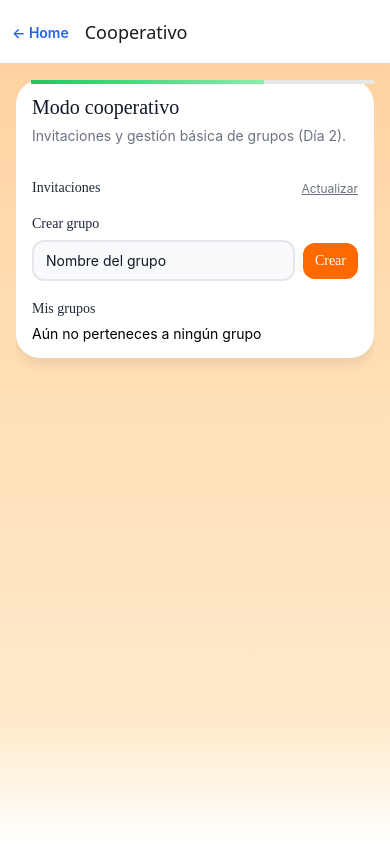
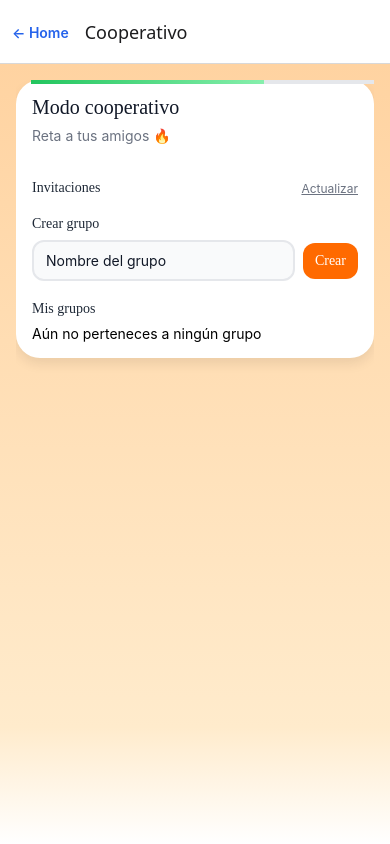
Before and after one commit to claudiomavi/habbits-app, a React Native app: screen /Cooperative in a window 390 px wide. Built offline with nearby package versions, Linux system fonts and the light colour scheme; a web font is replaced by a local one.

Commit message:
UPDATED SUBTITLE

```diff
--- a/src/components/templates/CooperativeTemplate.jsx
+++ b/src/components/templates/CooperativeTemplate.jsx
@@ -117,9 +117,7 @@ export function CooperativeTemplate() {
 			>
 				<CardContainer>
 					<Text style={styles.title}>Modo cooperativo</Text>
-					<Text style={styles.subtitle}>
-						Invitaciones y gestión básica de grupos (Día 2).
-					</Text>
+					<Text style={styles.subtitle}>Reta a tus amigos 🔥</Text>
 
 					{/* Notificaciones */}
 					<View style={styles.section}>
```
